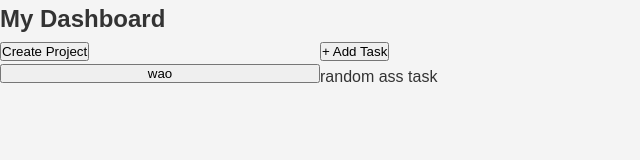
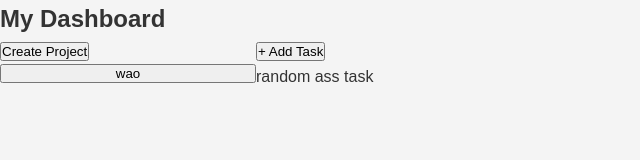
Before and after one commit to lolol0918/todo-app, a website built with webpack: page src/index.html in a window 1280 px wide. Shown: the whole page, without its empty margins (0-640 px from the left). Built offline with nearby package versions, Linux system fonts and the light colour scheme.

Commit message:
changed grid of .layout

```diff
--- a/src/style/style.css
+++ b/src/style/style.css
@@ -17,7 +17,7 @@ body {
 .layout {
     flex: 1;
     display: grid;
-    grid-template-columns: 1fr 3fr;
+    grid-template-columns: 1fr 4fr;
 }
 
 .projects-container {
```
